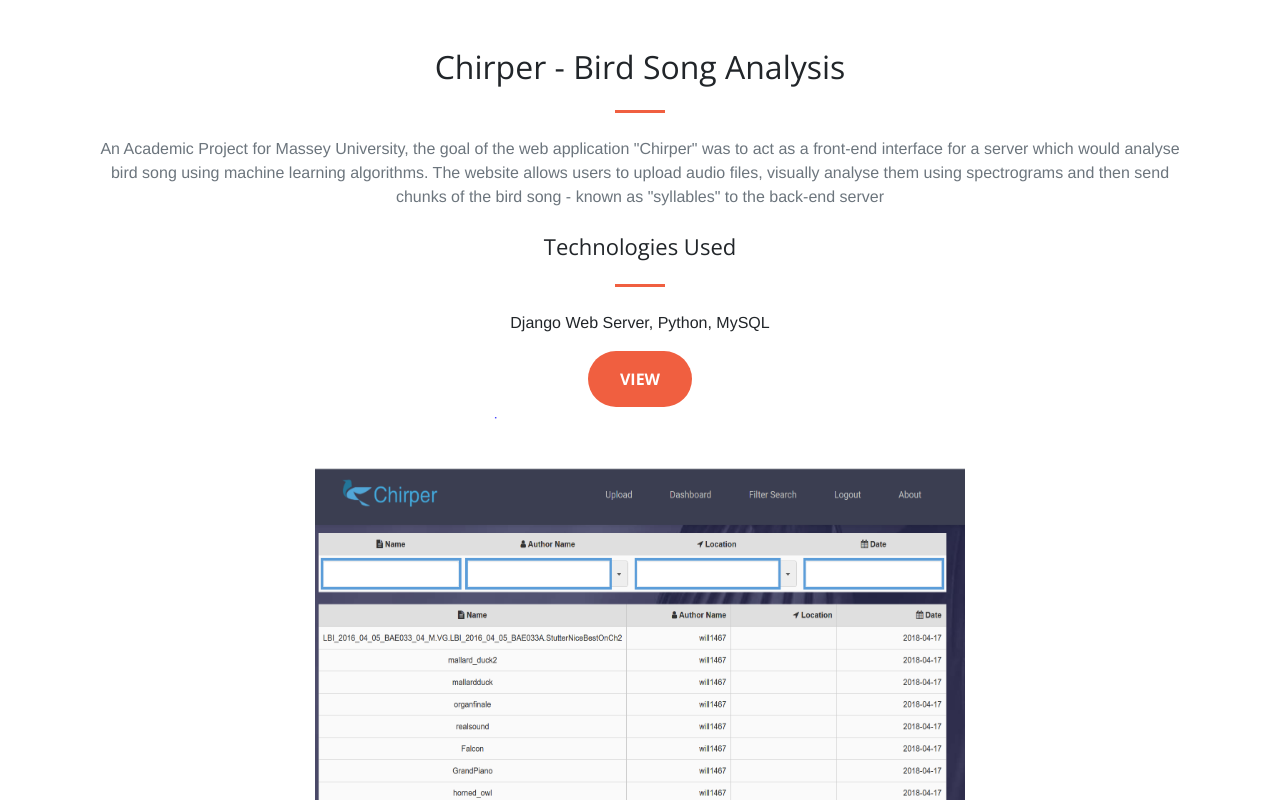
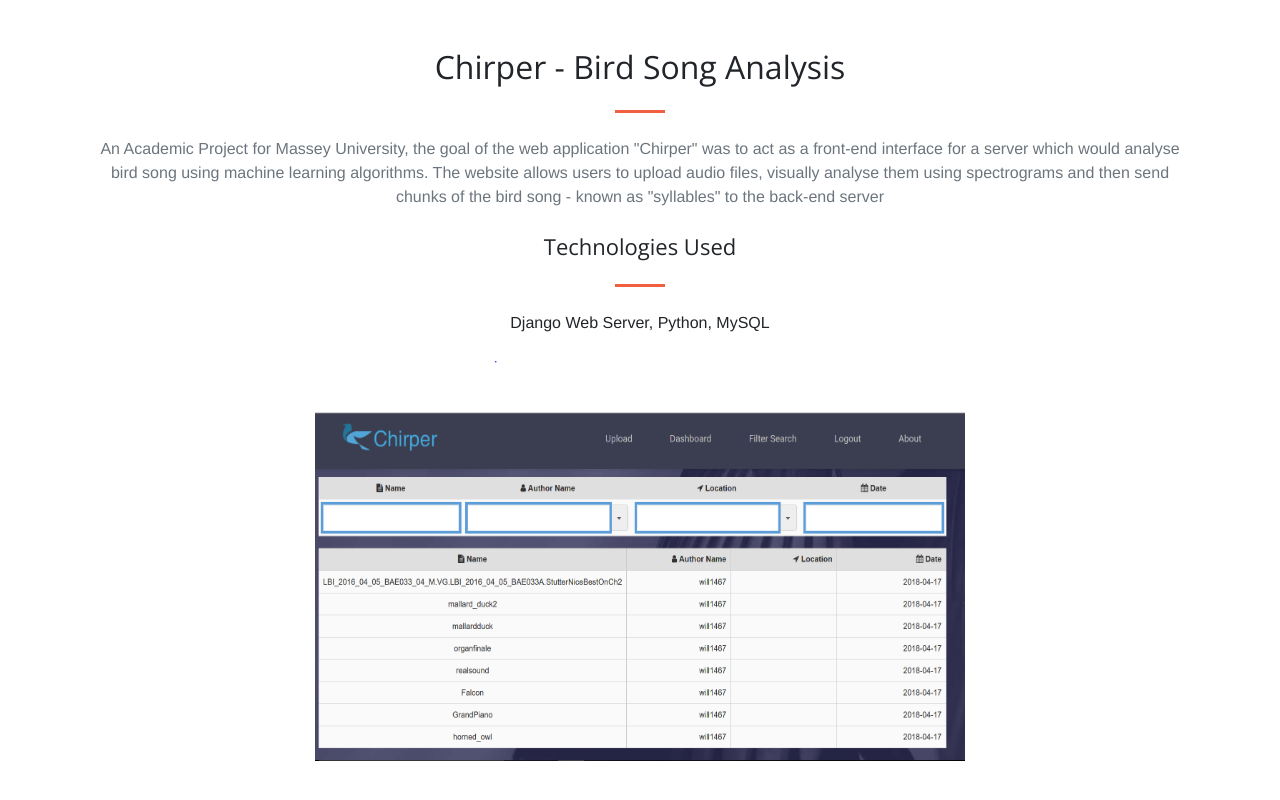
Before and after one commit to will1467/Portfolio, an Angular app: page /project/Chirper in a window 1280 px wide. Shown: the top 800 px of the page. Built offline with nearby package versions, Linux system fonts and the light colour scheme.

Commit message:
update links

```diff
--- a/src/app/chirper-project/chirper-project.component.html
+++ b/src/app/chirper-project/chirper-project.component.html
@@ -9,7 +9,6 @@
       <h4 class = "projectsubheader">Technologies Used</h4>
       <hr class="my-4">
       <p>Django Web Server, Python, MySQL</p>
-      <a class="btn btn-primary btn-xl js-scroll-trigger" href="http://chirper.online/">View</a>
       <div class = "project-images">
         <img src="../assets/chirperupload.PNG" alt="">
         <img src="../assets/chirperdashboard.PNG" alt="">
--- a/src/app/econ-indicators-project/econ-indicators-project.component.html
+++ b/src/app/econ-indicators-project/econ-indicators-project.component.html
@@ -9,7 +9,7 @@
     <h4 class = "projectsubheader">Technologies Used</h4>
     <hr class="my-4">
     <p>ReactJS, Plot.ly, NodeJS, Python</p>
-    <a class="btn btn-primary btn-xl js-scroll-trigger" href="http://ec2-54-252-243-65.ap-southeast-2.compute.amazonaws.com">View</a>
+    <a class="btn btn-primary btn-xl js-scroll-trigger" href="http://gdplive.net/Dashboard">View</a>
     <div class = "project-images" style="margin-top: 20px">
       <img src="../assets/masseyecon1.png" alt="">
       <img src="../assets/masseyecon3.png" alt="">
```
